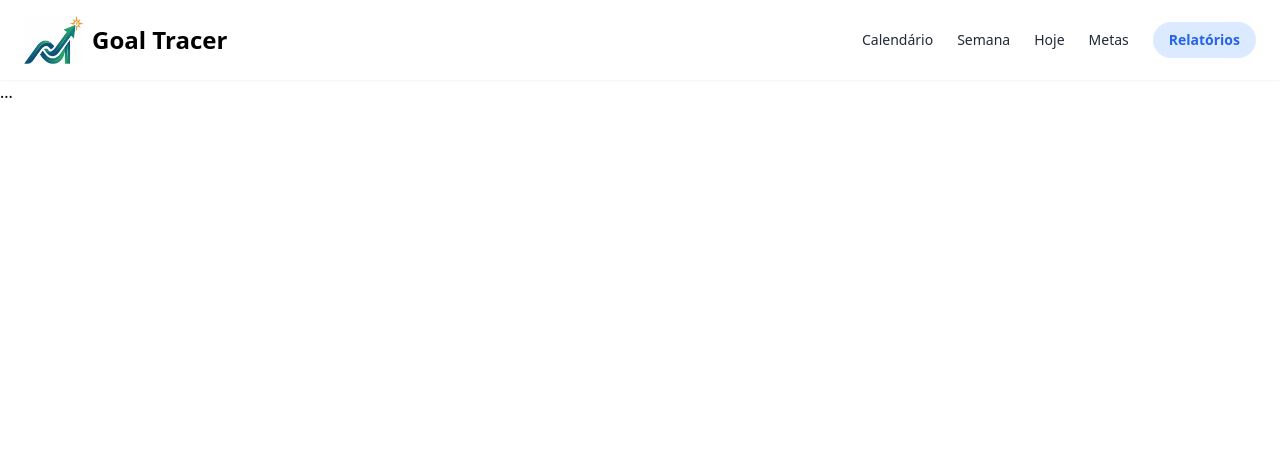
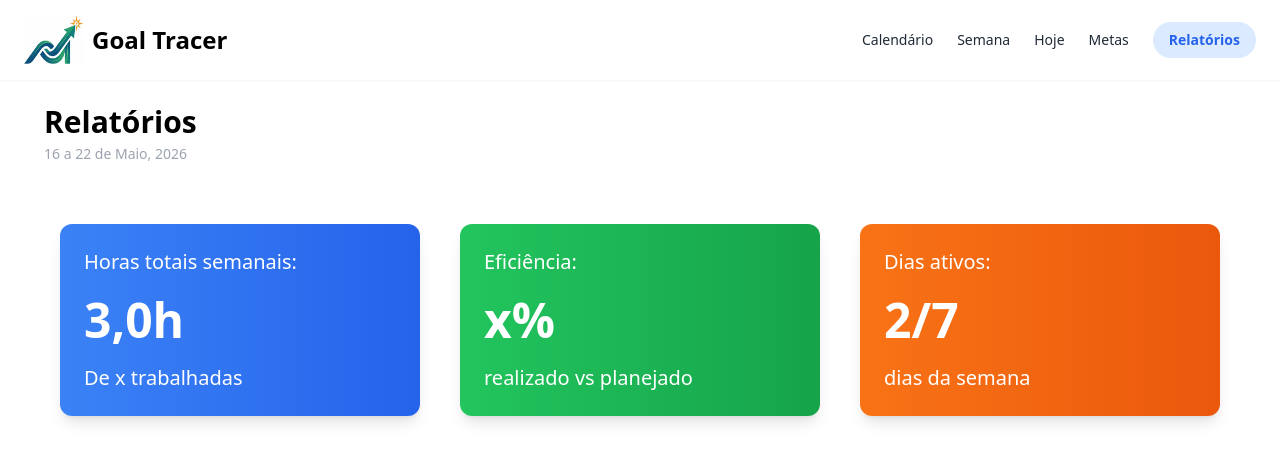
Before and after one commit to VSusko/Goal-Tracer, a Django app: page /relatorios/ in a window 1280 px wide. Shown: the top 462 px of the page. Run offline with Django 5.2, Linux system fonts and the light colour scheme; data comes from the database, SQL or seed files in the repository; both versions use the stored data as it was after the commit; some libraries are stand-ins or nearby versions.

Commit message:
Pagina relatorios #11

```diff
--- a/home/views.py
+++ b/home/views.py
@@ -3,8 +3,10 @@ from django.http import JsonResponse
 from .models import Atividade
 import json
 
+
+dias = ["Segunda", "Terça", "Quarta", "Quinta", "Sexta", "Sábado", "Domingo"]
+
 def index(request):
-    dias = ["Segunda", "Terça", "Quarta", "Quinta", "Sexta", "Sábado", "Domingo"]
 
     # Obtendo todas as atividades do banco de dados
     atividades = Atividade.objects.all()
@@ -56,7 +58,6 @@ def gerenciar_atividade(request):
     return JsonResponse({"erro": "Método não permitido"}, status=405)
 
 def somar_horas(request):
-    # Se for deletar atividades
     if request.method == "POST":
         data = json.loads(request.body)
 
@@ -77,7 +78,13 @@ def metas(request):
     return render(request, "home/metas.html")
 
 def relatorios(request):
-    return render(request, "home/relatorios.html")
+    atividades = Atividade.objects.all()
+    soma_total_minutos = sum(atv.duracao_minutos for atv in atividades)
+    horas_semana = soma_total_minutos / 60
+
+    dias_ativos = Atividade.objects.values('dia_semana').distinct().count()
+
+    return render(request,"home/relatorios.html", {"horas_semana": horas_semana, "dias_ativos": dias_ativos})
 
 def hoje(request):
     return render(request, "home/hoje.html")
--- /dev/null
+++ b/static/home/css/style.css
@@ -0,0 +1,12 @@
+.card-horas {
+  margin: 1.25rem;            /* m-5 (20px) */
+  width: 24rem;               /* w-96 (384px) */
+  padding: 1.5rem;            /* p-6 (24px) */
+  color: #ffffff;             /* text-white */
+  border-radius: 0.75rem;     /* rounded-xl (12px) */
+  text-align: left;           /* text-left */
+
+  /* shadow-lg (Sombra padrão do Tailwind) */
+  box-shadow: 0 10px 15px -3px rgba(0, 0, 0, 0.1),
+              0 4px 6px -4px rgba(0, 0, 0, 0.1);
+}
--- a/templates/home/index.html
+++ b/templates/home/index.html
@@ -125,7 +125,7 @@
 	<script>
     	const TRASH_ICON = "{% static 'img/trash-icon.png' %}";
 	</script>
-	<script src="{% static 'home/script.js' %}"></script>
+	<script src="{% static 'home/js/script.js' %}"></script>
 </body>
 
 </html>
--- a/templates/home/relatorios.html
+++ b/templates/home/relatorios.html
@@ -10,6 +10,7 @@
 		<!-- Carregando o favicon -->
 		{% load static %}
 		<link rel="icon" type="image/png" href="{% static 'img/favicon.svg' %}" class="rounded-lg">
+		<link rel="stylesheet" href="{% static 'home/css/style.css' %}">
 	</head>
 
 	<body>
@@ -31,7 +32,47 @@
 			</div>
 		</nav>
 
-		<p>...</p>
+
+		<!-- Div para os conteudos do painel principal e os dias da semana -->
+		<div>
+			<!-- Div do painel de cima: planejamento semanal e botao de nova atividade -->
+			<div class="grid grid-cols-2 gap-4 m-6">
+				<!-- Div do planejamento semanal -->
+				<div class="pl-5">
+					<h2 class="text-3xl font-bold">Relatórios</h2>
+					<p class="text-gray-400 text-sm mt-1">16 a 22 de Maio, 2026</p>
+				</div>
+			</div>
+
+			<!-- Div para as caixas de horas totais e eficiencia -->
+			<div class="flex m-10">
+				<!-- Caixa de horas totais -->
+				<div class="card-horas bg-gradient-to-r from-blue-500 to-blue-600">
+					<p class="text-xl">Horas totais semanais:</p>
+					<p class="text-5xl font-bold mt-5">{{ horas_semana|floatformat:1 }}h</p>
+					<p class="text-xl mt-5">De x trabalhadas</p>
+				</div>
+
+				<div class="card-horas bg-gradient-to-r from-green-500 to-green-600">
+					<p class="text-xl">Eficiência:</p>
+					<p class="text-5xl font-bold mt-5">x%</p>
+					<p class="text-xl mt-5">realizado vs planejado</p>
+				</div>
+
+				<div class="card-horas bg-gradient-to-r from-orange-500 to-orange-600">
+					<p class="text-xl">Dias ativos:</p>
+					<p class="text-5xl font-bold mt-5">{{ dias_ativos }}/7</p>
+					<p class="text-xl mt-5">dias da semana</p>
+				</div>
+			</div>
+
+
+
+		</div>
+
+
+
+
 	</body>
 
 </html>
```
Also changed, not shown: db.sqlite3, static/home/js/relatorios.js (added), static/home/js/script.js (renamed from static/home/script.js).
